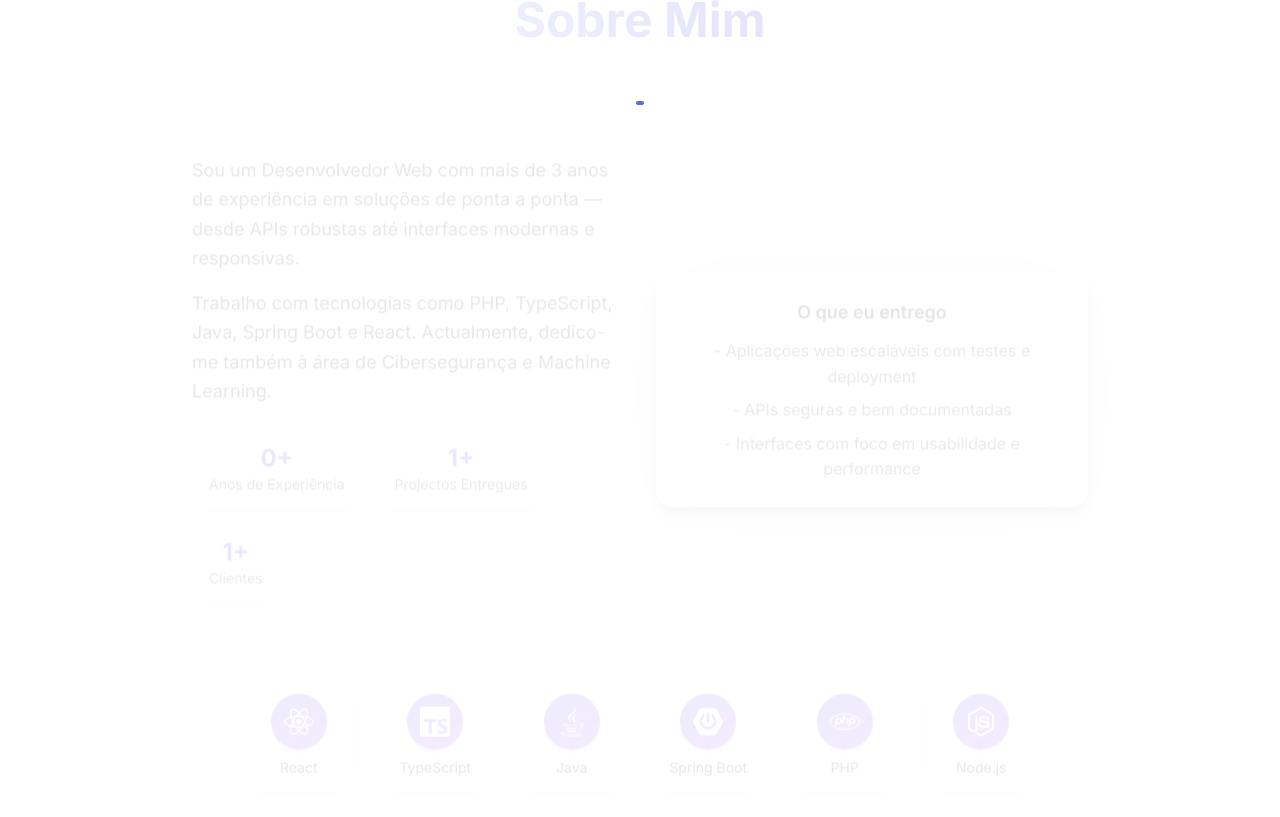
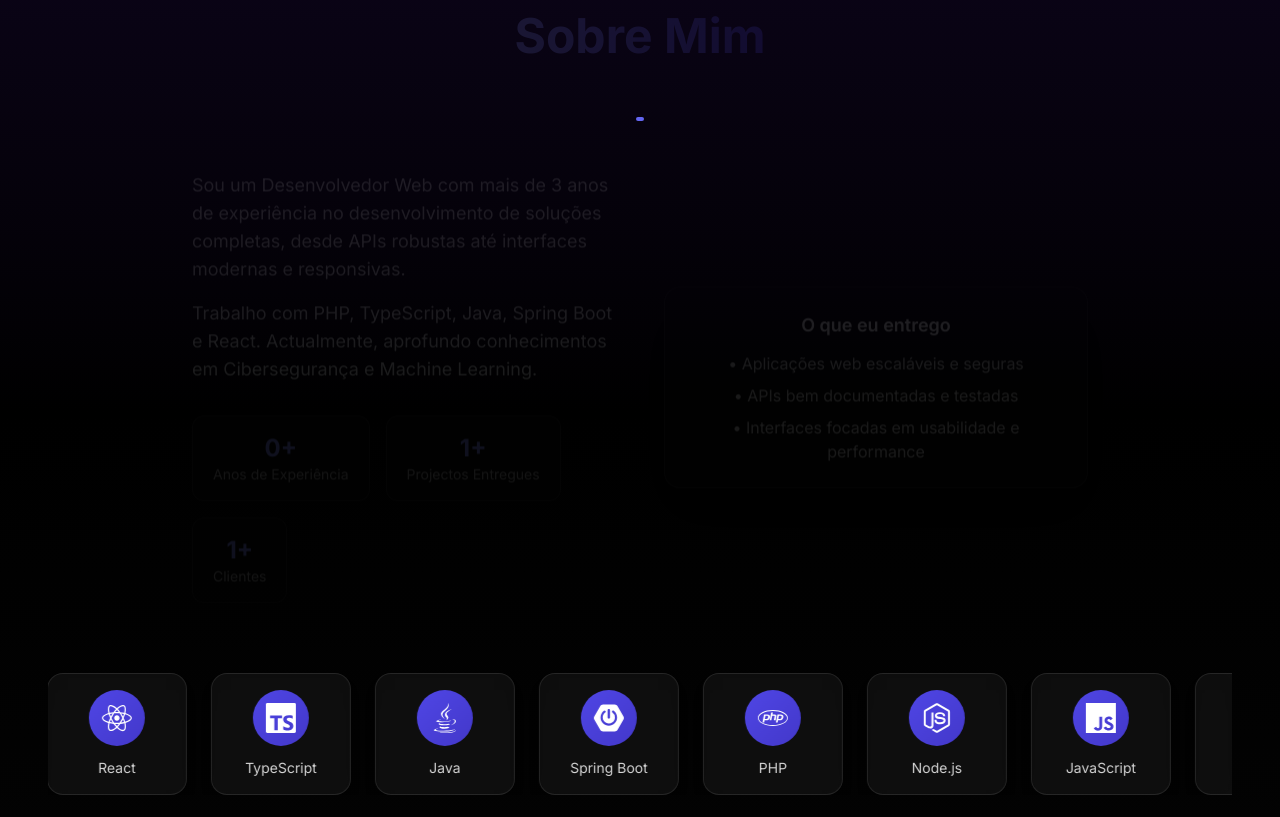
Before and after one commit to arlindolazaro/arlindolazaro.github.io, a React (Vite) app: page / in a window 1280 px wide. Shown: the part 883-1700 px from the top of the page. Built offline with nearby package versions, Linux system fonts and the light colour scheme.

Commit message:
feat: expandir secção About com novas visualizações e dados

```diff
--- a/src/components/sections/About/About.tsx
+++ b/src/components/sections/About/About.tsx
@@ -3,17 +3,28 @@ import { motion } from 'framer-motion';
 import { AnimatedDivider } from '../../common/AnimatedDivider';
 import { SectionTitle } from '../../common/SectionTitle';
 import { TECHNOLOGIES } from './aboutData';
-import TechGrid from './TechGrid';
+import TechCarousel from './TechCarousel';
 import CountUp from '../../common/CountUp';
 
 const About = () => {
   return (
     <section
       id="about"
-      className="py-24 bg-white dark:bg-gray-900 scroll-mt-22"
+      className="
+        relative
+        py-20 sm:py-28
+        bg-black dark:bg-black
+        text-white dark:text-white
+        scroll-mt-22
+        overflow-hidden
+        transition-all duration-300
+      "
     >
-      <div className="container mx-auto px-6 md:px-12 flex flex-col items-center">
-        <SectionTitle className="text-black dark:text-white">
+      {/* Gradiente elegante: transição suave de Hero para próxima section */}
+      <div className="absolute inset-0 bg-gradient-to-b from-violet-950/25 via-black to-neutral-950/30 pointer-events-none" />
+
+      <div className="relative container mx-auto px-4 sm:px-6 md:px-12 flex flex-col items-center">
+        <SectionTitle>
           Sobre Mim
         </SectionTitle>
 
@@ -26,57 +37,77 @@ const About = () => {
           viewport={{ once: true }}
           className="text-center max-w-4xl"
         >
-          <div className="grid grid-cols-1 md:grid-cols-2 gap-8 items-center">
-            <div className="text-left">
-              <p className="text-gray-700 dark:text-gray-300 text-lg leading-relaxed mb-4">
-                Sou um Desenvolvedor Web com mais de 3 anos de experiência em soluções de ponta a ponta — desde APIs robustas até interfaces modernas e responsivas.
-              </p>
-              <p className="text-gray-700 dark:text-gray-300 text-lg leading-relaxed mb-6">
-                Trabalho com tecnologias como PHP, TypeScript, Java, Spring Boot e React. Actualmente, dedico-me também à área de Cibersegurança e Machine Learning.
+          <div className="grid grid-cols-1 md:grid-cols-2 gap-8 sm:gap-12 items-center">
+            {/* Texto */}
+            <div className="text-center md:text-left">
+              <p className="text-neutral-200 text-base sm:text-lg leading-relaxed mb-3 sm:mb-4">
+              Sou um Desenvolvedor Web com mais de 3 anos de experiência no
+              desenvolvimento de soluções completas, desde APIs robustas até
+              interfaces modernas e responsivas.
               </p>
 
-              <div className="flex gap-4 flex-wrap">
-                <div className="px-4 py-3 rounded-xl glass-morph shadow-smooth text-center">
-                  <div className="text-2xl font-bold text-indigo-600">
-                    <CountUp end={3} suffix="+" />
-                  </div>
-                  <div className="text-sm text-gray-600 dark:text-gray-300">Anos de Experiência</div>
-                </div>
-                <div className="px-4 py-3 rounded-xl glass-morph shadow-smooth text-center">
-                  <div className="text-2xl font-bold text-indigo-600">
-                    <CountUp end={15} suffix="+" />
-                  </div>
-                  <div className="text-sm text-gray-600 dark:text-gray-300">Projectos Entregues</div>
-                </div>
-                <div className="px-4 py-3 rounded-xl glass-morph shadow-smooth text-center">
-                  <div className="text-2xl font-bold text-indigo-600">
-                    <CountUp end={8} suffix="+" />
-                  </div>
-                  <div className="text-sm text-gray-600 dark:text-gray-300">Clientes</div>
-                </div>
+              <p className="text-neutral-200 text-base sm:text-lg leading-relaxed mb-6 sm:mb-8">
+              Trabalho com PHP, TypeScript, Java, Spring Boot e React.
+              Actualmente, aprofundo conhecimentos em Cibersegurança e
+              Machine Learning.
+              </p>
+
+              <div className="flex gap-2 sm:gap-4 flex-wrap justify-center md:justify-start">
+              <StatCard label="Anos de Experiência" value={3} />
+              <StatCard label="Projectos Entregues" value={15} />
+              <StatCard label="Clientes" value={8} />
               </div>
-
-              {/* CTAs centralizados no Hero para evitar duplicidade */}
-              <div className="mt-6" />
             </div>
 
+            {/* Card lateral */}
             <div className="flex items-center justify-center">
-              <div className="w-full max-w-md p-6 rounded-2xl glass-morph shadow-3d">
-                <h4 className="text-lg font-semibold text-gray-800 dark:text-white mb-3">O que eu entrego</h4>
-                <ul className="text-gray-600 dark:text-gray-300 space-y-2">
-                  <li>- Aplicações web escaláveis com testes e deployment</li>
-                  <li>- APIs seguras e bem documentadas</li>
-                  <li>- Interfaces com foco em usabilidade e performance</li>
+              <div className="
+                w-full max-w-md
+                p-5 sm:p-6
+                rounded-2xl
+                bg-white/5 dark:bg-white/5
+                backdrop-blur
+                border border-white/10 dark:border-white/10
+                shadow-2xl
+                transition-all duration-300
+              ">
+                <h4 className="text-base sm:text-lg font-semibold text-white mb-3">
+                  O que eu entrego
+                </h4>
+                <ul className="text-neutral-300 space-y-2 text-sm sm:text-base">
+                  <li>• Aplicações web escaláveis e seguras</li>
+                  <li>• APIs bem documentadas e testadas</li>
+                  <li>• Interfaces focadas em usabilidade e performance</li>
                 </ul>
               </div>
             </div>
           </div>
         </motion.div>
 
-        <TechGrid technologies={TECHNOLOGIES} />
+        {/* Tecnologias */}
+        <TechCarousel technologies={TECHNOLOGIES} />
       </div>
     </section>
   );
 };
 
+const StatCard = ({ label, value }: { label: string; value: number }) => (
+  <div
+    className="
+      px-3 sm:px-5 py-3 sm:py-4
+      rounded-xl
+      bg-white/5 dark:bg-white/5
+      border border-white/10 dark:border-white/10
+      text-center
+      backdrop-blur
+      transition-all duration-300 text-xs sm:text-sm
+    "
+  >
+    <div className="text-xl sm:text-2xl font-bold text-indigo-400">
+      <CountUp end={value} suffix="+" />
+    </div>
+    <div className="text-xs sm:text-sm text-neutral-400">{label}</div>
+  </div>
+);
+
 export default About;
--- /dev/null
+++ b/src/components/sections/About/CountUp.tsx
@@ -0,0 +1,38 @@
+// CountUp.tsx
+import { useEffect, useState } from 'react';
+
+interface CountUpProps {
+  end: number;
+  duration?: number;
+  suffix?: string;
+}
+
+const CountUp = ({ end, duration = 1500, suffix = '' }: CountUpProps) => {
+  const [count, setCount] = useState(0);
+
+  useEffect(() => {
+    let start = 0;
+    const increment = end / (duration / 16);
+
+    const counter = setInterval(() => {
+      start += increment;
+      if (start >= end) {
+        setCount(end);
+        clearInterval(counter);
+      } else {
+        setCount(Math.floor(start));
+      }
+    }, 16);
+
+    return () => clearInterval(counter);
+  }, [end, duration]);
+
+  return (
+    <span>
+      {count}
+      {suffix}
+    </span>
+  );
+};
+
+export default CountUp;
--- /dev/null
+++ b/src/components/sections/About/TechCarousel.tsx
@@ -0,0 +1,57 @@
+// TechCarousel.tsx
+import { motion } from 'framer-motion';
+import type { Technology } from './aboutData';
+
+interface TechCarouselProps {
+  technologies: Technology[];
+}
+
+const TechCarousel = ({ technologies }: TechCarouselProps) => {
+  return (
+    <div className="mt-24 w-full overflow-hidden">
+      <motion.div
+        className="flex gap-6"
+        animate={{ x: ['0%', '-50%'] }}
+        transition={{
+          repeat: Infinity,
+          repeatType: 'loop',
+          duration: 30,
+          ease: 'linear',
+        }}
+      >
+        {[...technologies, ...technologies].map((tech, index) => (
+          <div
+            key={index}
+            className="
+              min-w-[140px]
+              flex flex-col items-center gap-3
+              p-4
+              rounded-2xl
+              bg-white/5
+              border border-white/10
+              backdrop-blur
+              shadow-lg
+            "
+          >
+            <div className="
+              w-14 h-14
+              flex items-center justify-center
+              rounded-full
+              text-3xl
+              bg-gradient-to-br from-indigo-600 to-indigo-700
+              text-white
+            ">
+              {tech.icon}
+            </div>
+
+            <span className="text-sm font-medium text-neutral-300">
+              {tech.name}
+            </span>
+          </div>
+        ))}
+      </motion.div>
+    </div>
+  );
+};
+
+export default TechCarousel;
--- a/src/components/sections/About/TechGrid.tsx
+++ b/src/components/sections/About/TechGrid.tsx
@@ -19,12 +19,12 @@ const TechGrid = ({ technologies }: TechGridProps) => (
         key={index}
         whileHover={{ y: -6, scale: 1.03 }}
         transition={{ type: 'spring', stiffness: 200 }}
-        className="flex flex-col items-center gap-2 p-3 rounded-2xl glass-morph shadow-smooth border border-gray-100 dark:border-gray-800"
+        className="flex flex-col items-center gap-2 p-3 rounded-2xl glass-morph shadow-smooth border border-neutral-100 dark:border-neutral-800"
       >
-        <div className="w-14 h-14 rounded-full flex items-center justify-center text-3xl bg-gradient-to-br from-indigo-500 to-purple-500 text-white shadow-md">
+        <div className="w-14 h-14 rounded-full flex items-center justify-center text-3xl bg-gradient-to-br from-indigo-600 to-indigo-700 text-white shadow-md">
           {tech.icon}
         </div>
-        <span className="text-sm font-medium text-gray-700 dark:text-gray-200">{tech.name}</span>
+        <span className="text-sm font-medium text-neutral-700 dark:text-neutral-200">{tech.name}</span>
       </motion.div>
     ))}
   </motion.div>
--- a/src/components/sections/About/aboutData.tsx
+++ b/src/components/sections/About/aboutData.tsx
@@ -1,7 +1,24 @@
 // aboutData.tsx
-import { FaReact, FaJava, FaPhp, FaNodeJs, FaHtml5, FaCss3Alt, FaDatabase } from 'react-icons/fa';
-import { SiSpringboot, SiTypescript, SiJavascript, SiMysql, SiTailwindcss } from 'react-icons/si';
 import type { ReactNode } from 'react';
+import {
+  FaReact,
+  FaJava,
+  FaPhp,
+  FaNodeJs,
+  FaHtml5,
+  FaCss3Alt,
+  FaDatabase,
+  FaGithub,
+  FaDocker,
+} from 'react-icons/fa';
+import {
+  SiSpringboot,
+  SiTypescript,
+  SiJavascript,
+  SiMysql,
+  SiTailwindcss,
+  SiPostgresql,
+} from 'react-icons/si';
 
 export interface Technology {
   name: string;
@@ -19,6 +36,9 @@ export const TECHNOLOGIES: Technology[] = [
   { name: 'HTML5', icon: <FaHtml5 /> },
   { name: 'CSS3', icon: <FaCss3Alt /> },
   { name: 'MySQL', icon: <SiMysql /> },
+  { name: 'PostgreSQL', icon: <SiPostgresql /> },
   { name: 'Tailwind CSS', icon: <SiTailwindcss /> },
   { name: 'SQL', icon: <FaDatabase /> },
+  { name: 'Git', icon: <FaGithub /> },
+  { name: 'Docker', icon: <FaDocker /> },
 ];
```
